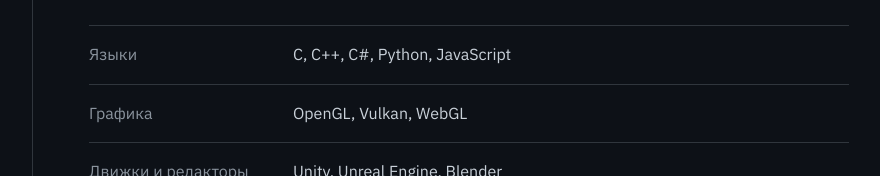
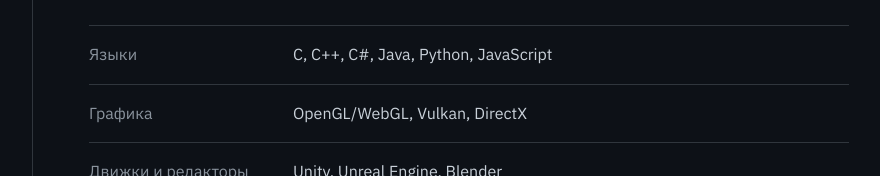
Before and after one commit to Tim2303/tim2303.github.io, a plain HTML site: page index.html in a window 1280 px wide. Shown: the part 2082-2258 px from the top of the page, without its empty margins (357-1237 px from the left). Drawn offline with Linux system fonts and the light colour scheme.

Commit message:
Small changes

```diff
--- a/index.html
+++ b/index.html
@@ -169,8 +169,8 @@
         <section id="stack">
             <h2>Стек</h2>
             <dl class="facts">
-                <div><dt>Языки</dt><dd>C, C++, C#, Python, JavaScript</dd></div>
-                <div><dt>Графика</dt><dd>OpenGL, Vulkan, WebGL</dd></div>
+                <div><dt>Языки</dt><dd>C, C++, C#, Java, Python, JavaScript</dd></div>
+                <div><dt>Графика</dt><dd>OpenGL/WebGL, Vulkan, DirectX</dd></div>
                 <div><dt>Движки и редакторы</dt><dd>Unity, Unreal Engine, Blender</dd></div>
                 <div><dt>Веб и инфраструктура</dt><dd>HTML5, CSS3, Node.js, Docker</dd></div>
             </dl>
```
